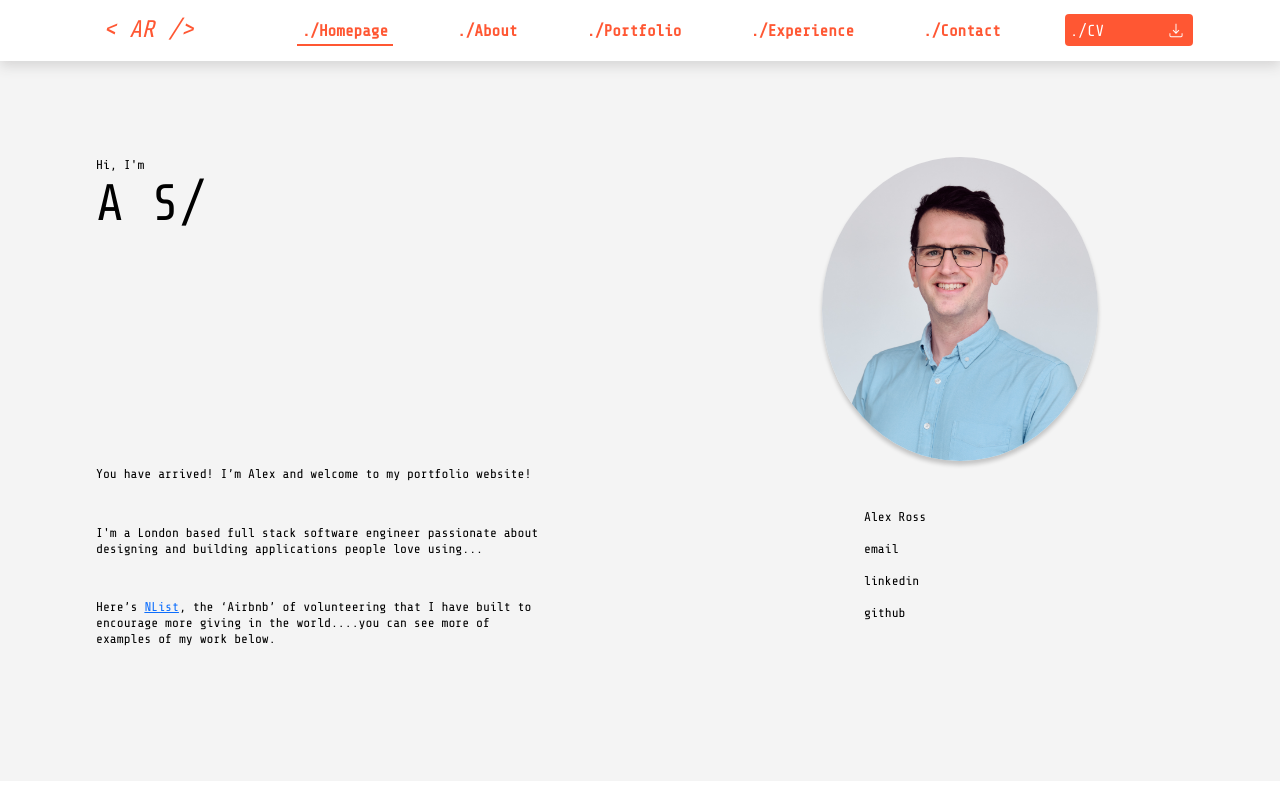
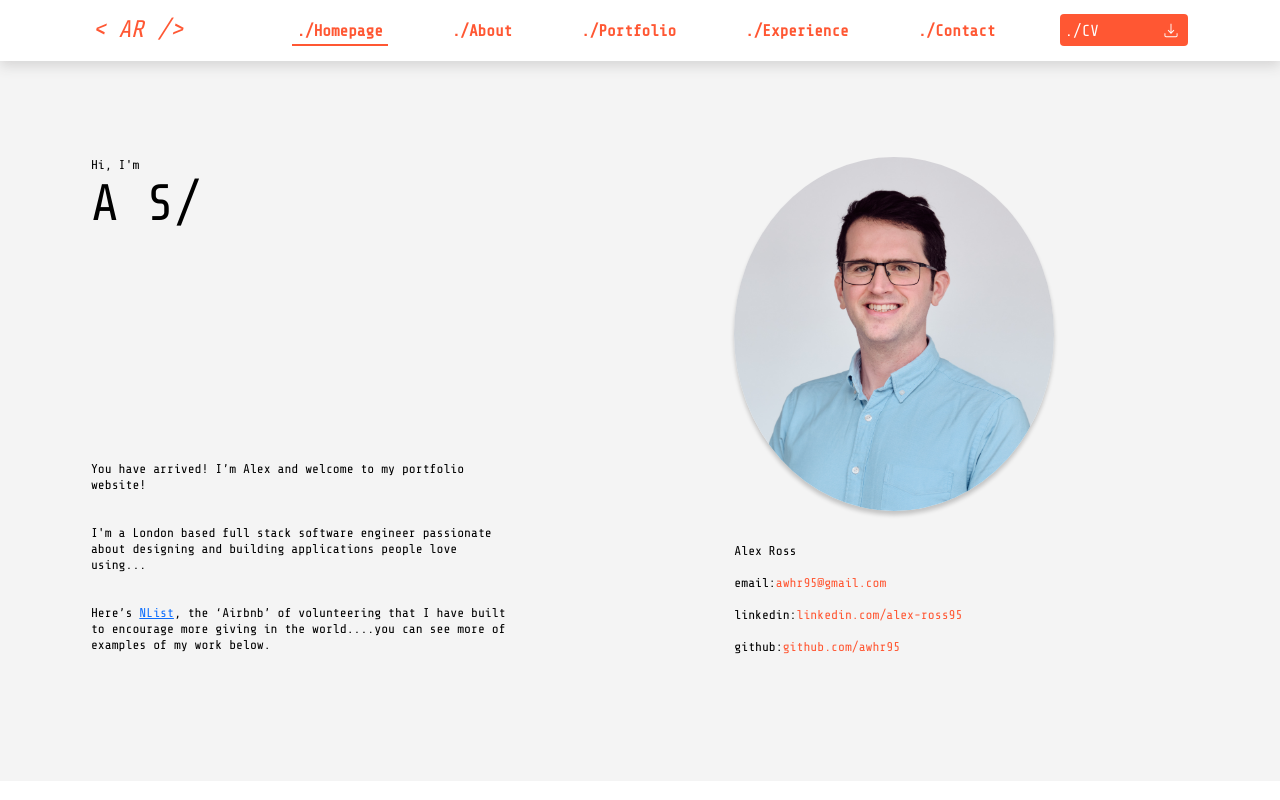
Before and after one commit to awhr95/alex-ross-portfolio, a React (Create React App) app: page / in a window 1280 px wide. Shown: the top 800 px of the page. Built offline with nearby package versions, Linux system fonts and the light colour scheme.

Commit message:
change the hero structure to be aligned & edit style of contact section

```diff
--- a/src/components/DesktopNav/DesktopNav.scss
+++ b/src/components/DesktopNav/DesktopNav.scss
@@ -14,7 +14,7 @@
       font-size: 1.5rem;
       margin: 0;
       font-style: italic;
-      padding: 1rem;
+      padding: 1rem 1rem 1rem 0;
       color: $primary-coulour-alternate;
     }
   }
--- a/src/components/Hero/Hero.jsx
+++ b/src/components/Hero/Hero.jsx
@@ -59,22 +59,25 @@ const Hero = () => {
         <section className="hero__contact">
           <p className="hero__text">Alex Ross</p>
           <p className="hero__text">
+            email:
             <a className="hero__link" href="mailto: awhr95@gmail.com">
-              email
+              awhr95@gmail.com
             </a>
           </p>
           <p className="hero__text">
             {" "}
+            linkedin:
             <a
               className="hero__link"
               href="https://www.linkedin.com/in/alex-ross95/"
             >
-              linkedin
+              linkedin.com/alex-ross95
             </a>
           </p>
           <p className="hero__text">
+            github:
             <a className="hero__link" href="https://github.com/awhr95">
-              github
+              github.com/awhr95
             </a>
           </p>
         </section>
--- a/src/components/Hero/Hero.scss
+++ b/src/components/Hero/Hero.scss
@@ -36,7 +36,7 @@
   }
   &__pic {
     animation: fadeInSlideIn 1s;
-    width: 100%;
+    width: 20rem;
     border-radius: 50%;
     box-shadow: 0px 4px 4px rgba(0, 0, 0, 0.2);
 
@@ -58,9 +58,10 @@
   &__content {
     display: flex;
     flex-direction: column;
-    align-items: center;
-    gap: 3rem;
+    align-items: flex-start;
+    gap: 2rem;
     width: 100%;
+    padding-left: 10%;
   }
 
   &__blurb {
@@ -81,7 +82,7 @@
     @include tablet {
       display: flex;
       color: black;
-      width: 30%;
+      width: 90%;
       display: flex;
       flex-direction: column;
       justify-content: flex-start;
@@ -108,7 +109,7 @@
 
   &__link {
     text-decoration: none;
-    color: black;
+    color: $primary-coulour-alternate;
   }
 }
 
```
